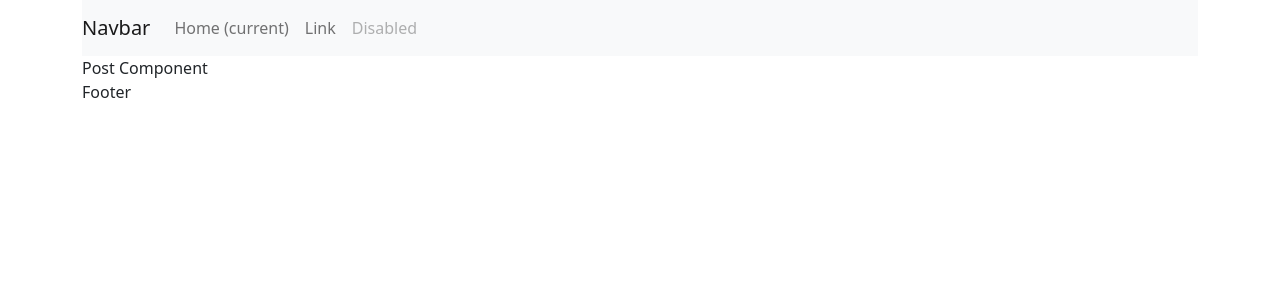
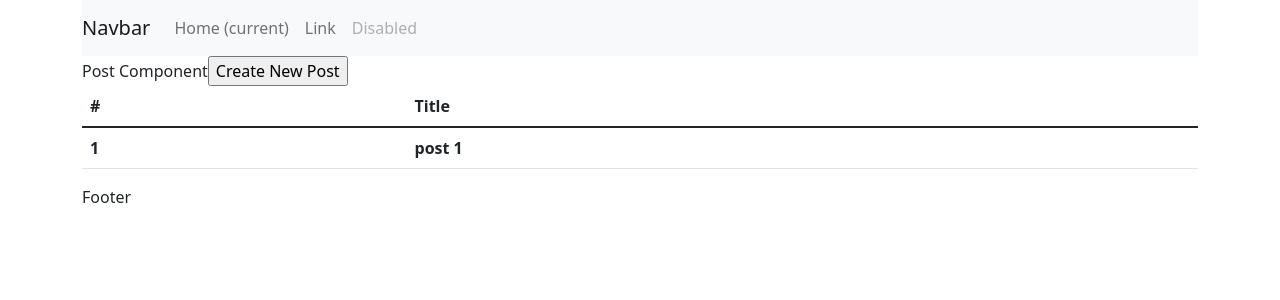
Before and after one commit to vinayjoshi03/react-basic-with-hooks, a React (Create React App) app: page / in a window 1280 px wide. Shown: the top 300 px of the page. Built offline with nearby package versions, Linux system fonts and the light colour scheme.

Commit message:
Added create post form

```diff
--- a/package.json
+++ b/package.json
@@ -10,10 +10,12 @@
     "bootstrap": "^5.1.3",
     "node-sass": "^7.0.1",
     "react": "^17.0.2",
+    "react-bootstrap": "^2.1.2",
     "react-dom": "^17.0.2",
     "react-redux": "^7.2.6",
     "react-router-dom": "^6.2.1",
     "react-scripts": "5.0.0",
+    "shortid": "^2.2.16",
     "web-vitals": "^2.1.4"
   },
   "scripts": {
--- a/src/components/Layout/index.js
+++ b/src/components/Layout/index.js
@@ -4,14 +4,13 @@ import HeaderComponent from './Header';
 import FooterComponent from './Footer';
 
 //const bootstrap = require('bootstrap');
-const Layout = ({children}) => {
-    console.log(children);
+const Layout = ({ children }) => {
     //const SimpleHOC = AuxilaryComponent(children);
     return (
         <div className={"container-md"}>
             <HeaderComponent />
 
-                {children}
+            {children}
 
             <FooterComponent />
         </div>
--- /dev/null
+++ b/src/components/ModelBox/index.js
@@ -0,0 +1,24 @@
+import React from "react";
+import Modal from "react-bootstrap/Modal";
+import ModalBody from "react-bootstrap/ModalBody";
+import ModalHeader from "react-bootstrap/ModalHeader";
+import ModalFooter from "react-bootstrap/ModalFooter";
+import ModalTitle from "react-bootstrap/ModalTitle";
+import { useDispatch, useSelector } from "react-redux";
+import { showModelBox } from '../../slices/global';
+const ModelBoxComponent  = ({title, body, footer}) => {
+    const globalStates = useSelector((state)=>{return state.global});
+    //console.log('globalStates--->', globalStates);
+    const showModel = globalStates.showModelBox
+    return (
+        <Modal show={showModel}>
+          <ModalHeader>
+            <ModalTitle>{title}</ModalTitle>
+          </ModalHeader>
+          <ModalBody>{body}</ModalBody>
+          {(footer != undefined)? <ModalFooter>footer</ModalFooter>:null}
+        </Modal>
+      );
+}
+
+export default ModelBoxComponent;
--- /dev/null
+++ b/src/components/Posts/AddPostFormComponent.js
@@ -0,0 +1,31 @@
+import React, { useState, useEffect, useCallback } from "react";
+import { addPost } from '../../slices/postsSlice';
+import { showModelBox, hideModelBox } from '../../slices/global';
+import { useSelector, useDispatch } from 'react-redux'
+const shortid = require('shortid');
+const AddPostFormComponent = () => {
+    const [postTitle, setpostTitle] = useState('');
+    const dispatch = useDispatch();
+    const addPostActionHandler = useCallback((e) => {
+        e.preventDefault();
+        if (postTitle != null) {
+            dispatch(addPost({ id: shortid.generate(), title: postTitle }));
+        }
+        dispatch(hideModelBox());
+    });
+
+    return (
+        <>
+            <form onSubmit={(e) => { addPostActionHandler(e) }}>
+                <div className="form-group">
+                    <label for="exampleInputEmail1">Title</label>
+                    <input type="text" onChange={(e) => { if(e.target.value !='') {setpostTitle(e.target.value)} }} className="form-control" id="postTitle" placeholder="Enter title" />
+                </div>
+                <button type="submit" className="btn btn-primary">Create post</button>
+                <button onClick={()=> {dispatch(hideModelBox())}} type="button" className="btn btn-primary">Close</button>
+            </form>
+        </>
+    )
+}
+
+export default AddPostFormComponent;
--- a/src/components/Posts/index.js
+++ b/src/components/Posts/index.js
@@ -1,13 +1,61 @@
-import React from 'react'
+import React, { useCallback, useState } from 'react'
 import AuxilaryComponent from '../Hoc/AuxilaryComponent';
 import { useSelector, useDispatch } from 'react-redux'
-import { getPosts } from '../../slices/postsSlice'
+
+import { showModelBox } from '../../slices/global';
+import ModelBoxComponent  from '../ModelBox';
+import AddPostFormComponent from './AddPostFormComponent';
+const shortid = require('shortid');
 const Posts = () => {
-    const posts = useSelector((state) => state);
-    console.log('posts--->',posts );
+    const [createPost, setCreatePost] = useState();
+    const allStates = useSelector((state) => state);
+    const dispatch = useDispatch();
+
+
+    const createPostHandler = () => {
+        dispatch(showModelBox());
+    }
+
+    const showAllPosts = (allPosts) => {
+        let rowId = 1;
+        const rows = allPosts.map((index) => {
+            const indexid = rowId;
+            rowId = indexid + 1;
+            return (
+                <tr key={shortid.generate()}>
+                    <th scope="col">{indexid}</th>
+                    <th scope="col">{index.title}</th>
+                </tr>
+            )
+        });
+        const showPostForm = () => {
+            return <AddPostFormComponent />;
+        }
+        return (
+            <>
+                <ModelBoxComponent title={'Model Title'} body={showPostForm()} footer={"aasdfasfsd"}/>
+                <table className="table">
+                    <thead>
+                        <tr>
+                            <th scope="col">#</th>
+                            <th scope="col">Title</th>
+                        </tr>
+                    </thead>
+                    <tbody>
+                        {rows}
+                    </tbody>
+                </table>
+            </>
+        )
+    }
     return (
         <>
+
             Post Component
+
+            <input type={"button"} value='Create New Post' onClick={() => { createPostHandler() }} />
+
+            {showAllPosts(allStates.posts.posts)}
         </>
     )
 }
--- /dev/null
+++ b/src/slices/global.js
@@ -0,0 +1,24 @@
+import { createSlice } from "@reduxjs/toolkit";
+
+const initialState = {
+    showModelBox: false,
+    modelBody: null
+}
+
+export const global = createSlice({
+    name: 'postsSlice',
+    initialState,
+    reducers: {
+        showModelBox: (state, payload) => {
+            state.showModelBox = true;
+        },
+        hideModelBox: (state) => {
+            state.showModelBox = false;
+        },
+        setModelBody: (state) => {
+
+        }
+    }
+});
+export const { showModelBox, hideModelBox } = global.actions;
+export default global.reducer;
--- a/src/slices/postsSlice.js
+++ b/src/slices/postsSlice.js
@@ -1,6 +1,6 @@
 import { createSlice } from "@reduxjs/toolkit";
 
-const initialState = {
+let initialState = {
     posts: [{
         id: Math.random(-10000),
         title: 'post 1'
@@ -15,10 +15,12 @@ export const postSlice = createSlice({
     reducers: {
         getPosts: (state) => {
 
+        },
+        addPost: (state, payload) => {
+            //state.posts = [...state.posts, payload];
+            state.posts.push(payload.payload);
         }
     }
 });
-console.log('postSlice--->', postSlice.getInitialState());
-
-export const { getPosts } = postSlice.actions;
+export const { getPosts, addPost } = postSlice.actions;
 export default postSlice.reducer;
--- a/src/store/store.js
+++ b/src/store/store.js
@@ -1,8 +1,9 @@
 import { configureStore } from '@reduxjs/toolkit'
 import postsSlice from '../slices/postsSlice';
-console.log('Store-->', postsSlice);
+import global from '../slices/global';
 export const store = configureStore({
   reducer: {
-      posts: postsSlice
+      posts: postsSlice,
+      global: global
   },
 })
```
Also changed, not shown: src/store/rootReducers.js (added, +9 -0 lines), 1 other file (tests, documents, lock files or other folders).
